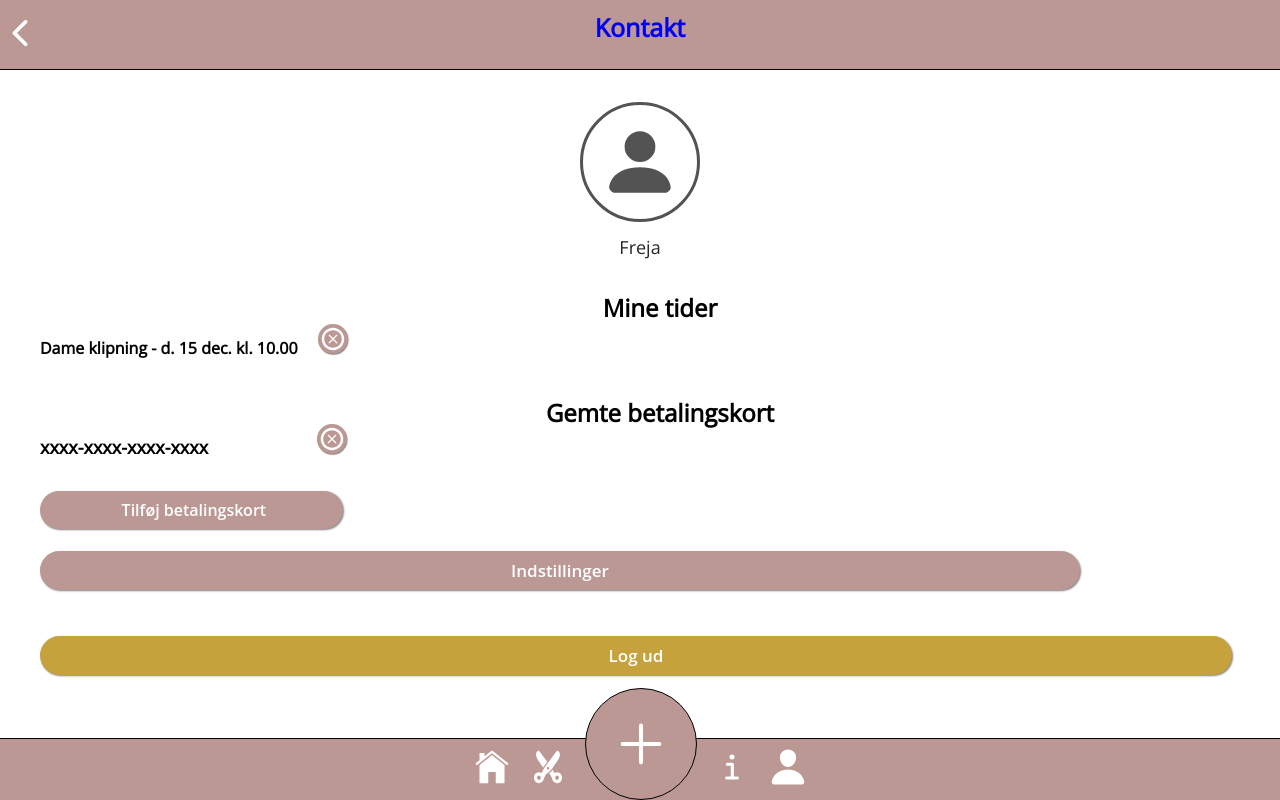
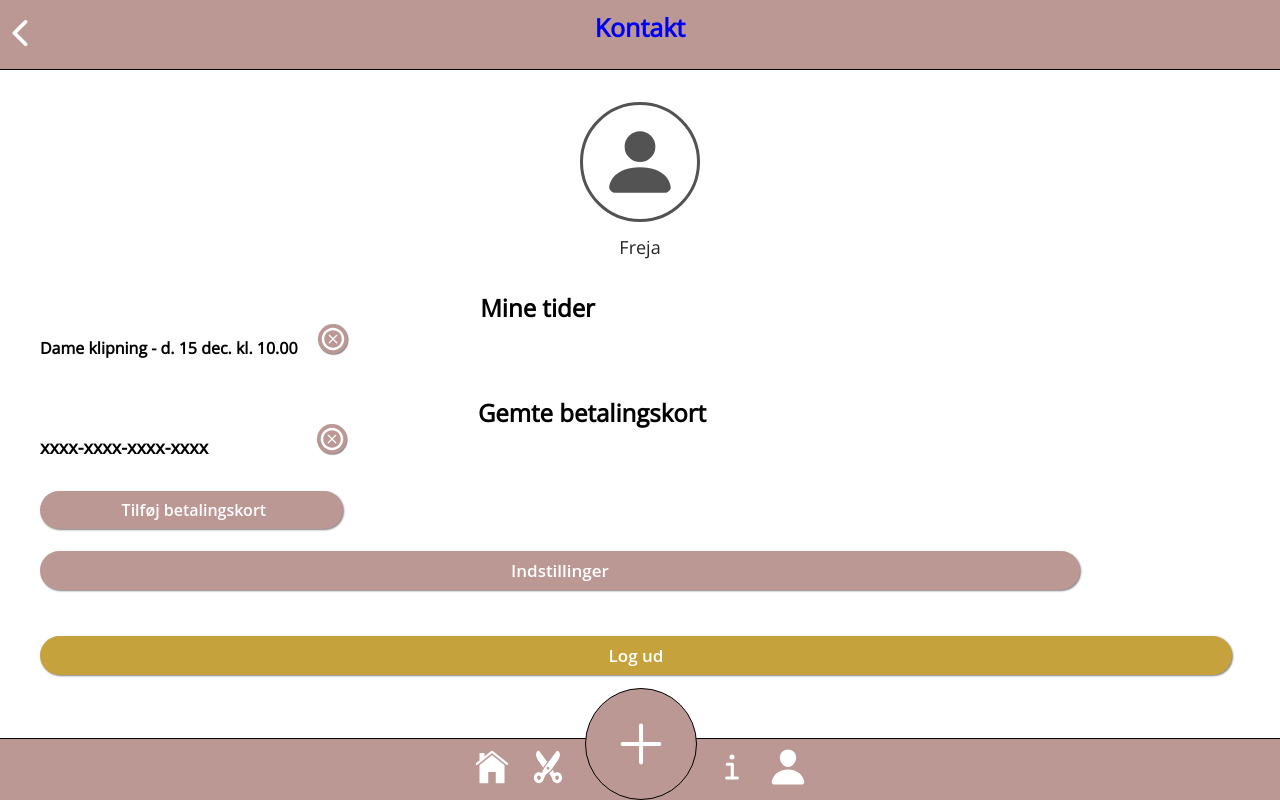
Before and after one commit to frejarafn/advanced-frisoer-test, a React (Create React App) app: page /Profil in a window 1280 px wide. Built offline with nearby package versions, Linux system fonts and the light colour scheme; no server answers; a web font is replaced by a local one.

Commit message:
styling på overskrifterne

```diff
--- a/src/styles/Profil.css
+++ b/src/styles/Profil.css
@@ -34,6 +34,11 @@
     font-family: Open Sans;
 }
 
+.MinetiderOverskrift{
+    margin-left: -15.3rem;
+    font-family: Open Sans;
+}
+
 .tidsstekst{
     margin-top: -1.5rem;
     font-family: Open Sans;
@@ -43,6 +48,11 @@
 .profil-betaling{
     padding-left: 2.5rem;
     margin-top: 2.3rem;
+    font-family: Open Sans;
+}
+
+.GemteBetalingOverskrift{
+    margin-left: -8.5rem;
     font-family: Open Sans;
 }
 
```
